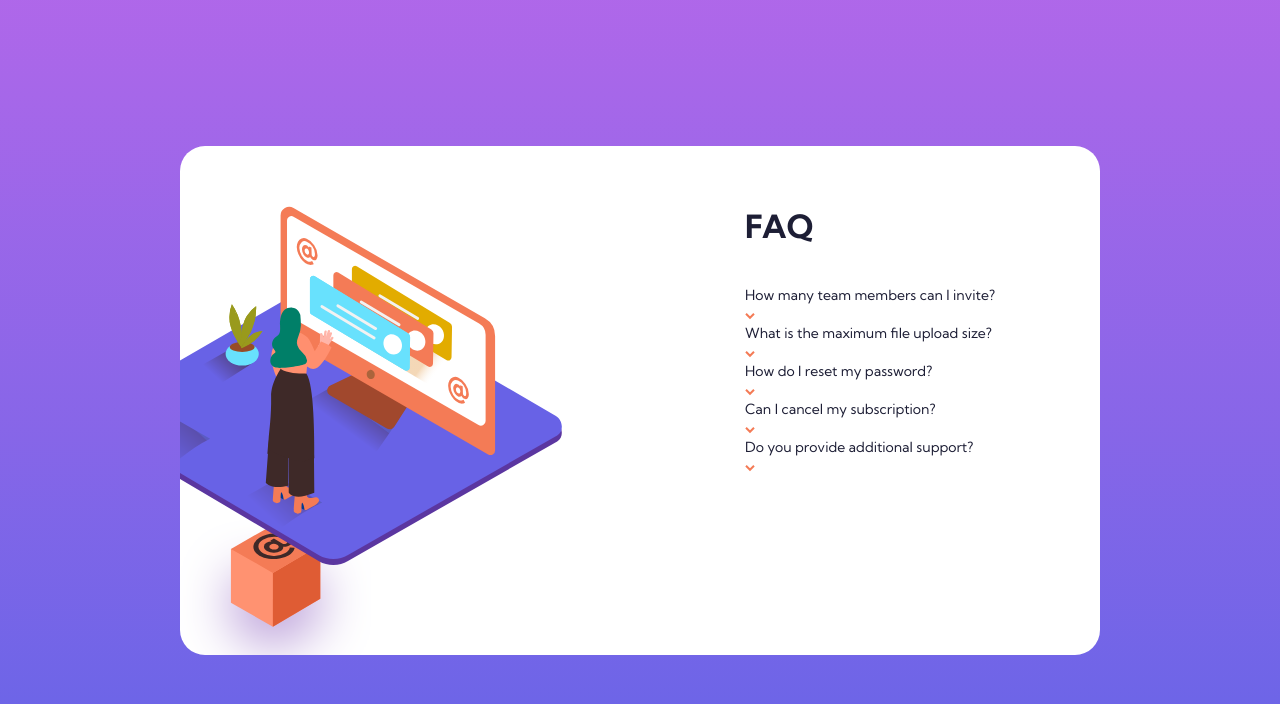
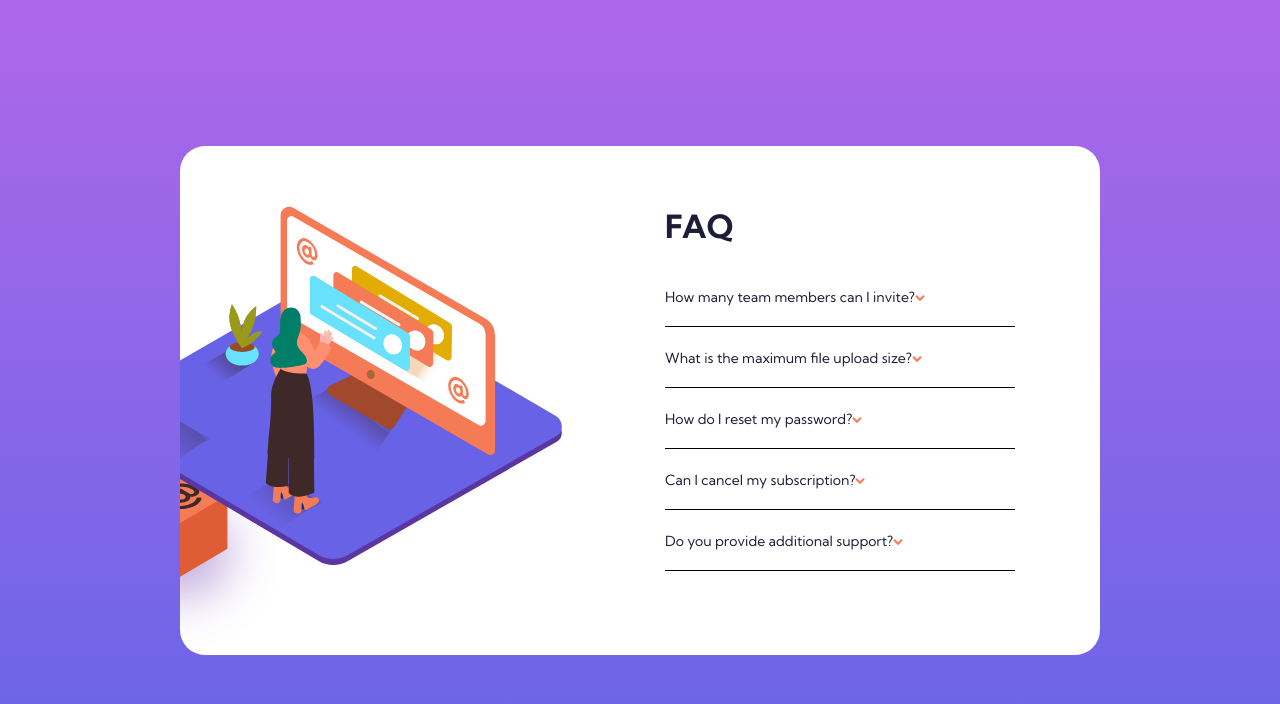
Before and after one commit to michaelakleer/faq-accordion-card-react, a React (Create React App) app: page / in a window 1280 px wide. Shown: the top 704 px of the page. Built offline with nearby package versions, Linux system fonts and the light colour scheme.

Commit message:
Updated styling

```diff
--- a/src/App.css
+++ b/src/App.css
@@ -18,12 +18,13 @@ body {
 
 .container {
   background: #ffffff;
-
   border-radius: 25px;
   width: 920px;
   height: 509px;
   padding: 60px 0;
   overflow: hidden;
+  position: relative;
+  z-index: 3;
 }
 
 .containerCard {
@@ -37,29 +38,39 @@ body {
 
 .box {
   position: relative;
-  bottom: 50px;
-  z-index: 2;
+  bottom: 100px;
+  right: 93px;
+  z-index: 1;
 }
 
 .womanComputer {
   position: relative;
   right: 90px;
-  z-index: 93;
+  z-index: 2;
 }
 
 .faq {
-  margin: 0 auto;
+  margin: 0 25px;
+  width: 350px;
+}
+
+.question {
+  padding: 20px 0;
+  border-bottom: 1px solid #000;
 }
 
 h1 {
   color: hsl(238, 29%, 16%);
-  padding-bottom: 40px;
+  padding-bottom: 20px;
 }
 
 h2 {
   font-size: 14px;
   font-weight: 400;
   color: #4b4c5f;
+
+  display: inline;
+  padding-bottom: 20px;
 }
 
 a {
@@ -70,3 +81,10 @@ a {
 a:hover {
   color: hsl(14, 88%, 65%);
 }
+
+a:active {
+  font-weight: 700;
+}
+
+.arrowDown {
+}
```
